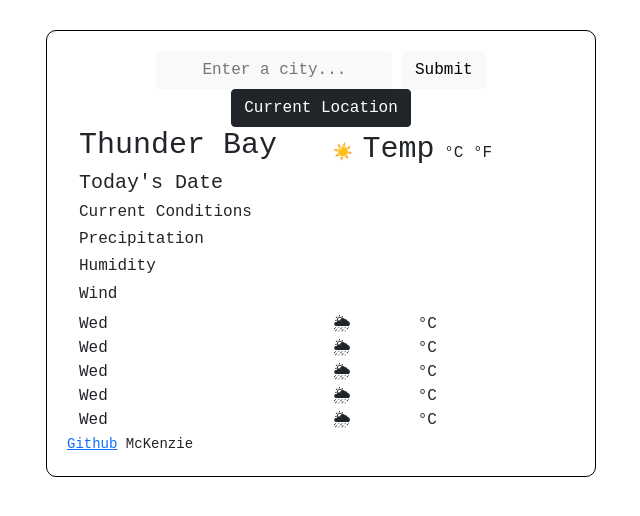
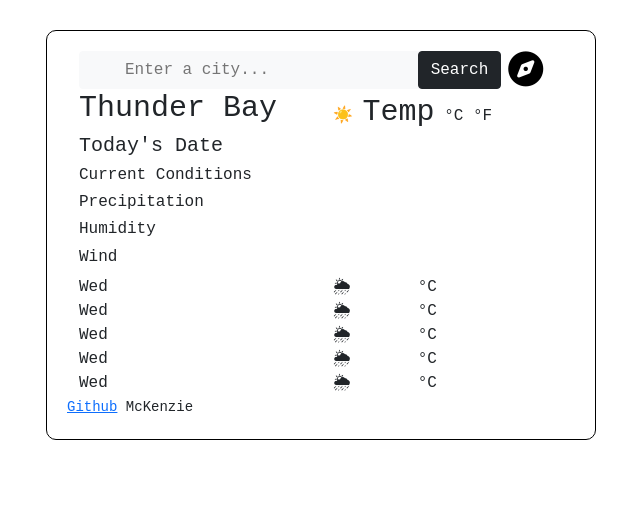
Before and after one commit to mckjro/Weather, a plain HTML site: page index.html in a window 1280 px wide. Shown: the whole page, without its empty margins (319-959 px from the left). Drawn offline with nearby package versions, Linux system fonts and the light colour scheme; no server answers.

Commit message:
Updated search bar html and css

```diff
--- a/index.html
+++ b/index.html
@@ -12,6 +12,7 @@
     />
     <link rel="stylesheet" href="src/style.css" />
     <script src="https://unpkg.com/axios/dist/axios.min.js"></script>
+    <script src="https://kit.fontawesome.com/58a0994965.js" crossorigin="anonymous"></script>
     <title>Weather App</title>
   </head>
   <body>
@@ -20,19 +21,21 @@
         <div class="weather">
           <div class="form">
           <form>
-              <span>
+            <div class="row">
+              <div class="col-8">
                 <input
                   type="text"
-                  class="btn btn-light"
+                  class="btn btn-light search-bar"
                   placeholder="Enter a city..."
                 />
-              </span>
-              <span>
-                <input class="btn btn-light" type="submit" />
-              </span>
-                <button type="button" class="btn btn-dark">
-                  Current Location
-                </button>
+              </div>
+              <div class="col-2">
+                <input class="btn btn-dark" type="submit" value="Search" />
+              </div>
+              <div class="col-1" >
+                <button class="fas fa-compass"></button>
+              </div>
+              </div>
             </div>
           </form>
           </div>
--- a/src/style.css
+++ b/src/style.css
@@ -14,15 +14,6 @@ h3 {
   font-size: 16px;
 }
 
-form {
-  display: inline-block;
-  margin: auto;
-}
-
-.form {
-  display: block;
-  text-align: center;
-}
 .weather-app {
   border: 1px solid black;
   border-radius: 10px;
@@ -32,6 +23,23 @@ form {
   max-width: 550px;
   min-width: 550px;
 }
+.fa-compass {
+  font-size: 35px;
+  border: none;
+  background-color: transparent;
+}
+.search-bar {
+  padding-right: 140px;
+}
+.current-location {
+  background: #1d1f23;
+  color: white;
+  font-size: 12px;
+  border-radius: 20px;
+  border: 1px;
+  padding: 10px;
+  margin: 10px;
+}
 
 .temp {
   font-size: 30px;
```
